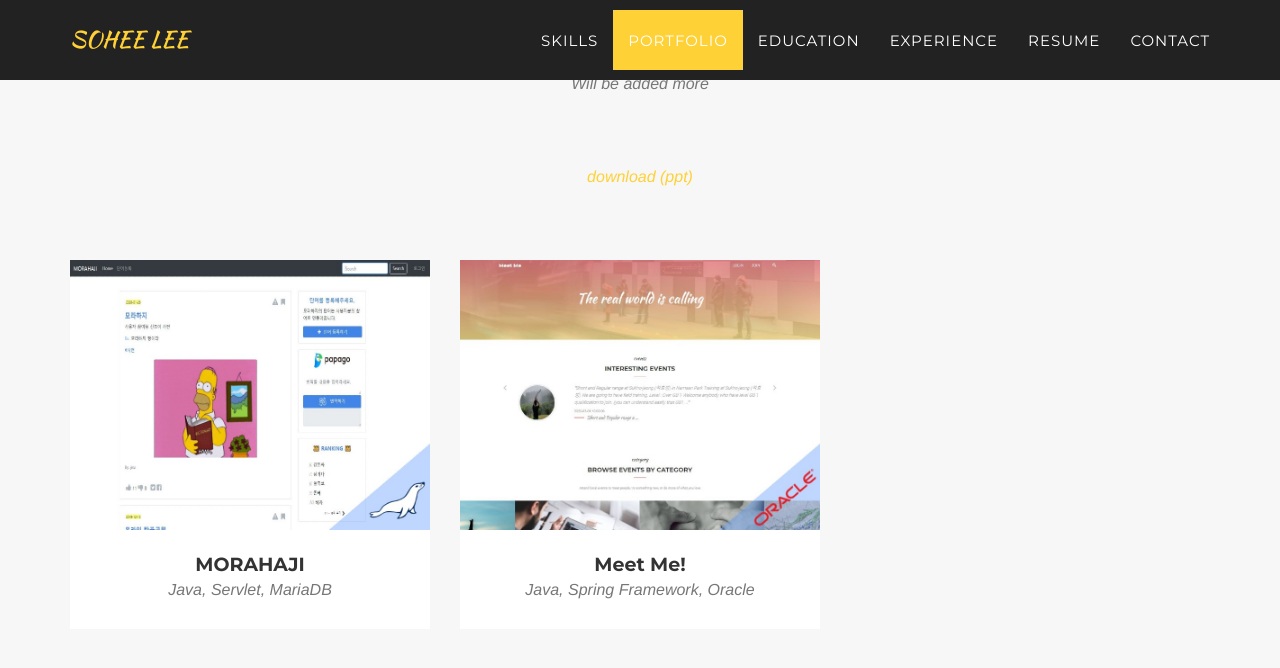
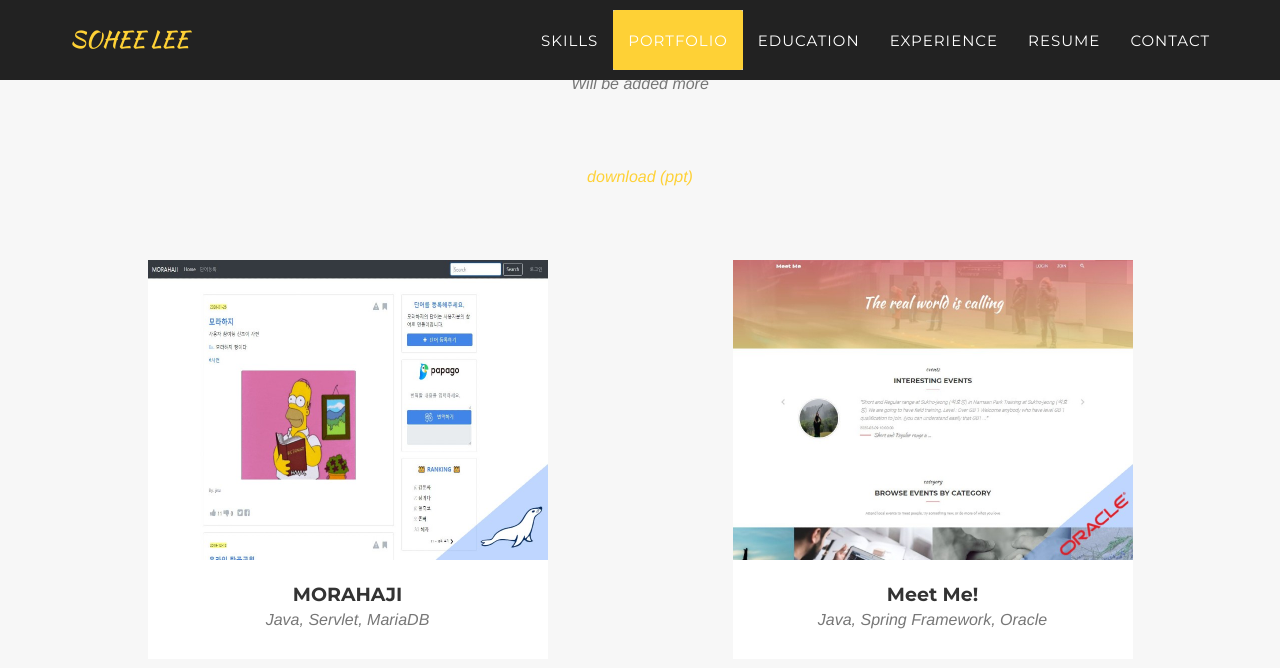
Before and after one commit to JoyRapture/joyRapture.github.io, a Jekyll site: the page built from index.html, in a window 1280 px wide and 900 px high, scrolled down 2954 px. Shown: the top 668 px of the window. Built offline with Jekyll 4.4.1, drawn with Linux system fonts in a browser that asks for light colours; some web fonts are replaced.

Commit message:
Update portfolio_grid.html

```diff
--- a/_includes/portfolio_grid.html
+++ b/_includes/portfolio_grid.html
@@ -10,7 +10,7 @@
             </div>
             <div class="row">
             {% for post in site.posts %}
-                <div class="col-md-4 col-sm-6 portfolio-item">
+                <div class="col-md-6 col-sm-6 portfolio-item">
                     <a href="#portfolioModal{{ post.modal-id }}" class="portfolio-link" data-toggle="modal">
                         <div class="portfolio-hover">
                             <div class="portfolio-hover-content">
```
